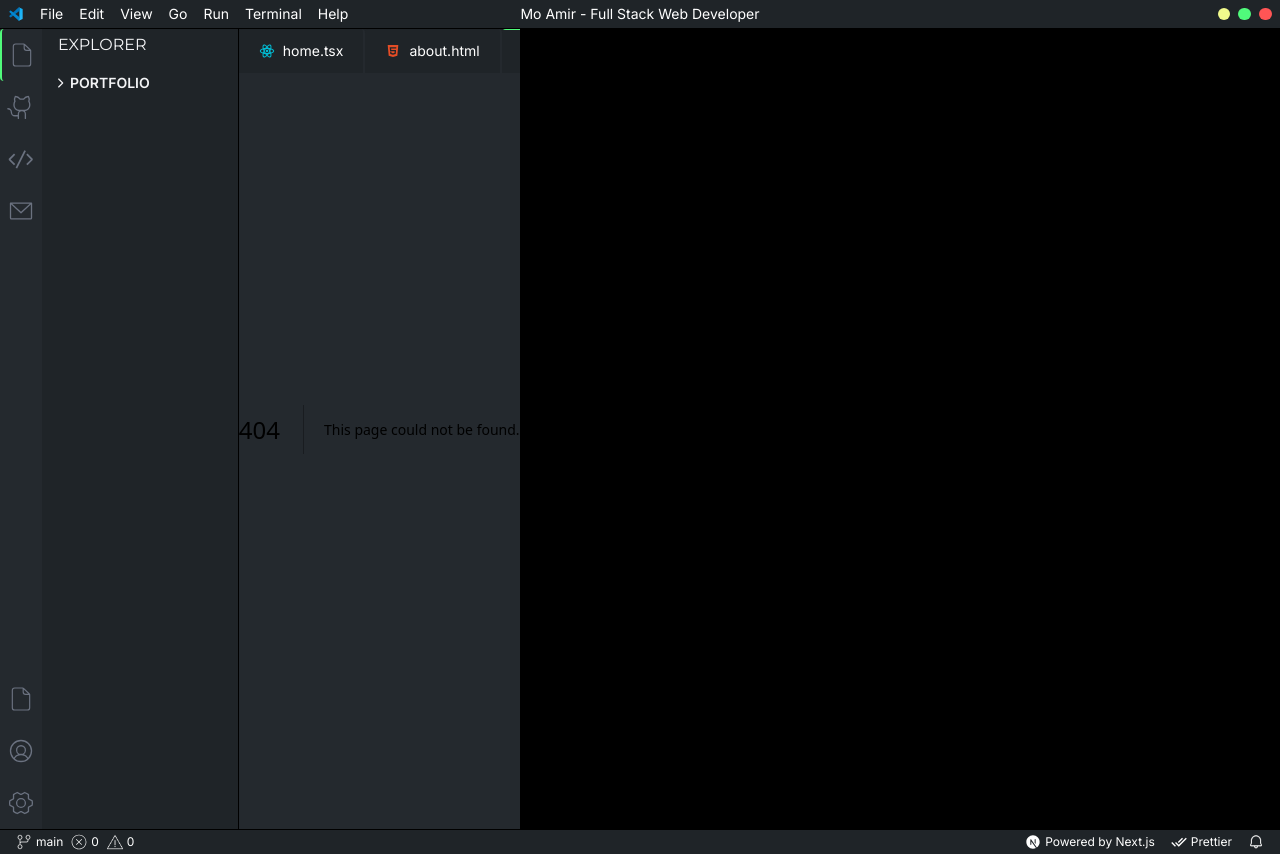
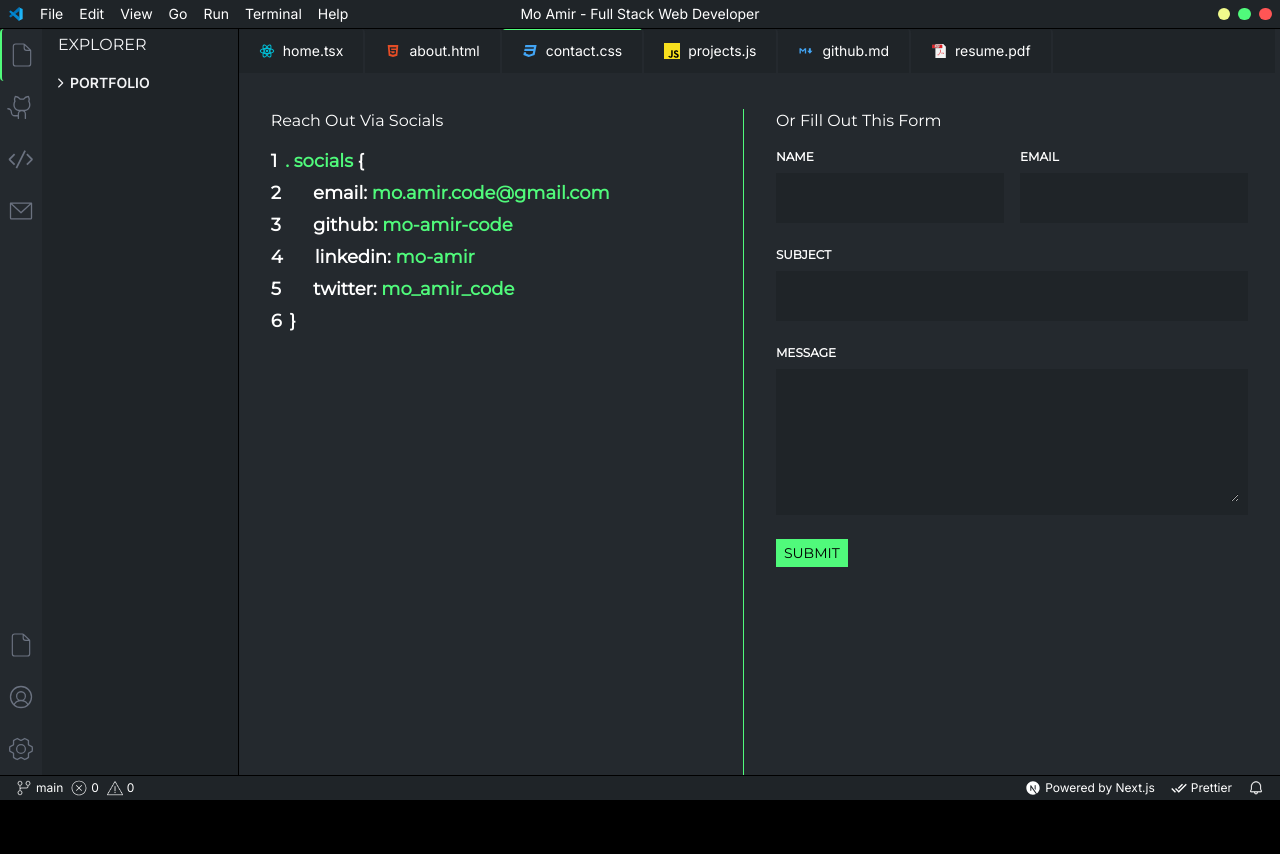
Before and after one commit to mo-amir-code/Portfolio, a Next.js app: page /contact in a window 1280 px wide. Before the commit this address had no page. After the commit the page ends 800 px from the top, so only its background shows below. Built offline with nearby package versions, Linux system fonts and the light colour scheme.

Commit message:
contact page added

```diff
--- /dev/null
+++ b/src/app/about/page.tsx
@@ -0,0 +1,14 @@
+import Bio from "@/components/Bio";
+
+const About = () => {
+  return (
+    <div className="w-full bg-tertiary-color px-8 py-20 text-gray-100">
+      <div className="space-y-2 font-[Montserrat] pb-5 border-b border-gray-100" >
+        <h2 className="text-xl font-semibold w-full max-sm:text-lg">About me</h2>
+        <Bio textColor="white" />
+      </div>
+    </div>
+  );
+};
+
+export default About;
--- /dev/null
+++ b/src/app/contact/page.tsx
@@ -0,0 +1,17 @@
+import ContactLeftSide from "@/components/ContactLeftSide";
+import ContactRightSide from "@/components/ContactRightSide";
+
+
+const Contact = () => {
+  return (
+    <div className="w-full h-full font-[Montserrat] no-scrollbar text-white px-8 py-8 overflow-y-auto">
+      <p className="opacity-0" >Lorem ipsum dolor sit, amet consectetur adipisicing elit. Eius vitae consectetur ea eos numquam amet aut ipsam quae, ab veniam sunt nihil nostrum!</p>
+      <div className="w-full h-full flex max-xl:flex-col max-xl:gap-8">
+        <ContactLeftSide />
+        <ContactRightSide />
+      </div>
+    </div>
+  );
+};
+
+export default Contact;
--- a/src/app/layout.tsx
+++ b/src/app/layout.tsx
@@ -19,7 +19,7 @@ export default function RootLayout({
 }>) {
   return (
     <html lang="en">
-      <body className={`${inter.className} max-w-7xl flex flex-col w-full h-screen bg-black mx-auto`}>
+      <body className={`${inter.className} no-scrollbar max-w-7xl flex flex-col w-full h-screen bg-black mx-auto`}>
           <Header />
           <main className='flex-grow flex' >
             <MainLayout>
--- a/src/components/Bio.tsx
+++ b/src/components/Bio.tsx
@@ -2,11 +2,11 @@
 import { MyContext } from "@/context/context";
 import { useContext } from "react";
 
-const Bio = () => {
+const Bio = ({textColor}:{textColor?:string}) => {
   const { theme } = useContext(MyContext);
 
   return (
-    <p style={{ color: theme.bg.primary }} className={`text-lg text-wrap max-sm:text-sm`} >
+    <p style={{ color: textColor? textColor : theme.bg.primary}} className={`text-lg text-wrap max-sm:text-sm`} >
       Greeting! I am Mo Amir, a full stack web, Discord bot developer and a freelancer. I have
       hands-on experience to build amazing full stack web projects, and always curios to learn new or trending technologies.
     </p>
--- /dev/null
+++ b/src/components/Button.tsx
@@ -0,0 +1,14 @@
+"use client"
+
+import { MyContext } from "@/context/context"
+import { useContext } from "react"
+
+const Button = ({name}:{name:string}) => {
+    const {theme} = useContext(MyContext);
+
+  return (
+    <button type="submit" style={{backgroundColor: theme.bg.primary}} className="px-2 py-1 text-black text-sm" >{name}</button>
+  )
+}
+
+export default Button
--- /dev/null
+++ b/src/components/ContactLeftSide.tsx
@@ -0,0 +1,20 @@
+"use client"
+import { useContext } from "react"
+import Socials from "./Socials"
+import { MyContext } from "@/context/context"
+
+
+const ContactLeftSide = () => {
+    const { theme } = useContext(MyContext);
+
+    return (
+        <div style={{borderColor: theme.bg.primary}} className="flex-1 border-r max-xl:border-none space-y-3">
+            <h2 className="font w-full max-sm:text-sm">
+                Reach Out Via Socials
+            </h2>
+            <Socials />
+        </div>
+    )
+}
+
+export default ContactLeftSide
--- /dev/null
+++ b/src/components/ContactRightSide.tsx
@@ -0,0 +1,24 @@
+import Button from "./Button"
+import InputField from "./InputField"
+
+
+const ContactRightSide = () => {
+    return (
+        <div className="flex-1 pl-8 max-xl:pl-0 space-y-4">
+            <h2 className="font w-full max-sm:text-sm">
+                Or Fill Out This Form
+            </h2>
+            <form action="" className="space-y-6">
+                <div className="flex items-center justify-center gap-4" >
+                    <InputField label="NAME" icon="name" type="text" />
+                    <InputField label="EMAIL" icon="email" type="email" />
+                </div>
+                <InputField label="SUBJECT" icon="subject" type="text" />
+                <InputField label="MESSAGE" icon="message" type="text" isTextArea={true} />
+                <Button name="SUBMIT" />
+            </form>
+        </div>
+    )
+}
+
+export default ContactRightSide
--- /dev/null
+++ b/src/components/InputField.tsx
@@ -0,0 +1,20 @@
+"use client"
+import { MyContext } from "@/context/context"
+import { useContext } from "react"
+
+
+const InputField = ({ label, icon, type, register, isTextArea }: { label: string, icon: string, type: string, register?: any, isTextArea?: boolean }) => {
+    const { theme } = useContext(MyContext);
+
+    return (
+        <div className="flex flex-col w-full space-y-2" >
+            <label htmlFor={icon} className="text-xs font-semibold" >{label}</label>
+            <div style={{ backgroundColor: theme.bg.secondary }} className={`font-[Teko] w-full cursor-pointer border border-transparent group-focus:border-[${theme.bg.primary}] flex-1 text-xl py-3 gap-2 px-2 hover:border-primary-color hover:shadow-lg shadow-primary-color flex items-center justify-start`} >
+                {!isTextArea ? <input type={type} id={icon} {...register ? { ...register(icon, { required: true }) } : null} className="text-base font-normal outline-none group w-full bg-transparent" />
+                    : <textarea type={type} id={icon} {...register ? { ...register(icon, { required: true }) } : null} className="text-base font-normal outline-none group w-full bg-transparent" rows={5} />}
+            </div>
+        </div>
+    )
+}
+
+export default InputField
--- /dev/null
+++ b/src/components/Socials.tsx
@@ -0,0 +1,22 @@
+"use client"
+
+import { MyContext } from "@/context/context"
+import { useContext } from "react"
+
+
+const Socials = () => {
+    const {theme} = useContext(MyContext);
+
+  return (
+    <div className="font-[Montserrat] font-semibold leading-8 text-lg" >
+        <p><span className="mr-2" >1</span><span style={{color: theme.bg.primary}} >. socials</span> {"{"}</p>
+        <p><span className="mr-8" >2</span>email: <span style={{color: theme.bg.primary}} ><a href="mailto:mo.amir.code@gmail.com" target="_blank" className="hover:underline cursor-pointer"  >mo.amir.code@gmail.com</a></span></p>
+        <p><span className="mr-8" >3</span>github: <span style={{color: theme.bg.primary}} ><a href="https://github.com/mo-amir-code" target="_blank" className="hover:underline" >mo-amir-code</a></span></p>
+        <p><span className="mr-8" >4</span>linkedin: <span style={{color: theme.bg.primary}} ><a href="https://www.linkedin.com/in/mo-amir/" target="_blank" className="hover:underline" >mo-amir</a></span></p>
+        <p><span className="mr-8" >5</span>twitter: <span style={{color: theme.bg.primary}} ><a href="https://twitter.com/mo_amir_code" target="_blank" className="hover:underline" >mo_amir_code</a></span></p>
+        <p><span className="mr-2" >6</span>{"}"}</p>
+    </div>
+  )
+}
+
+export default Socials
--- a/src/layouts/MainLayout.tsx
+++ b/src/layouts/MainLayout.tsx
@@ -13,7 +13,7 @@ const MainLayout = ({
 
     return (
         <MyContextProvider>
-            <div className="flex overflow-hidden" >
+            <div className="flex h-full overflow-hidden" >
                 <div className="w-12 bg-tertiary-color" >
                     <PrimaryNav />
                 </div>
```
